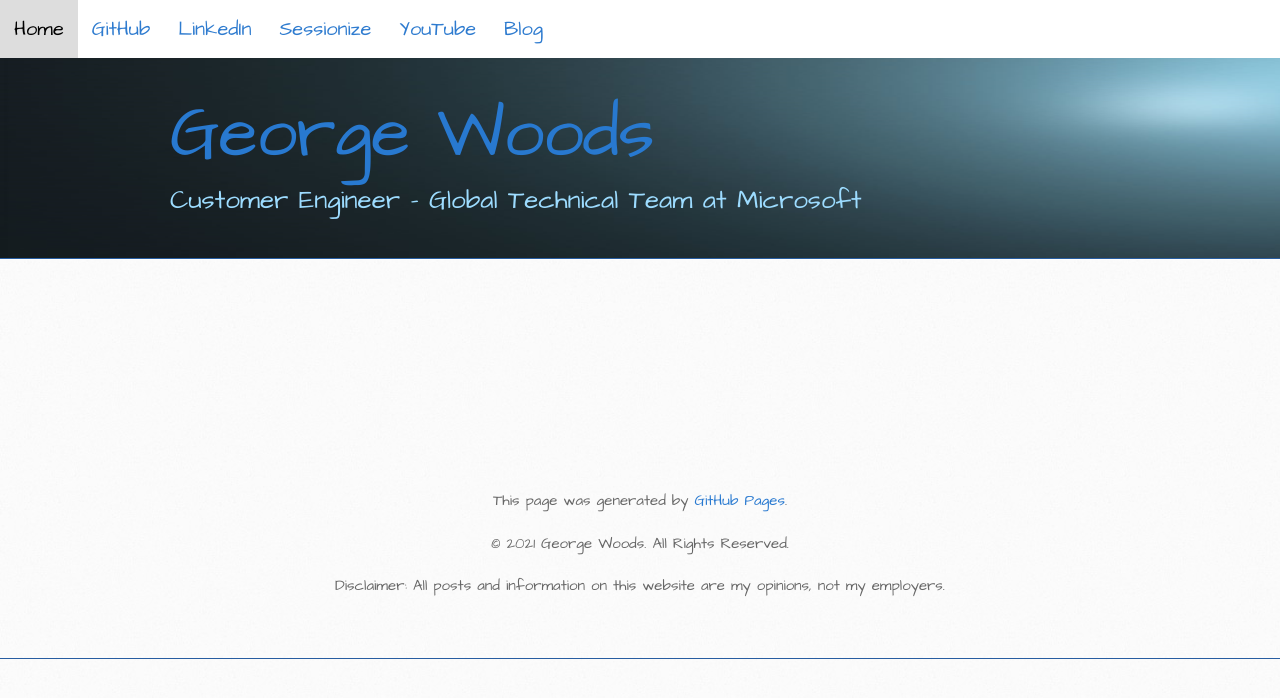
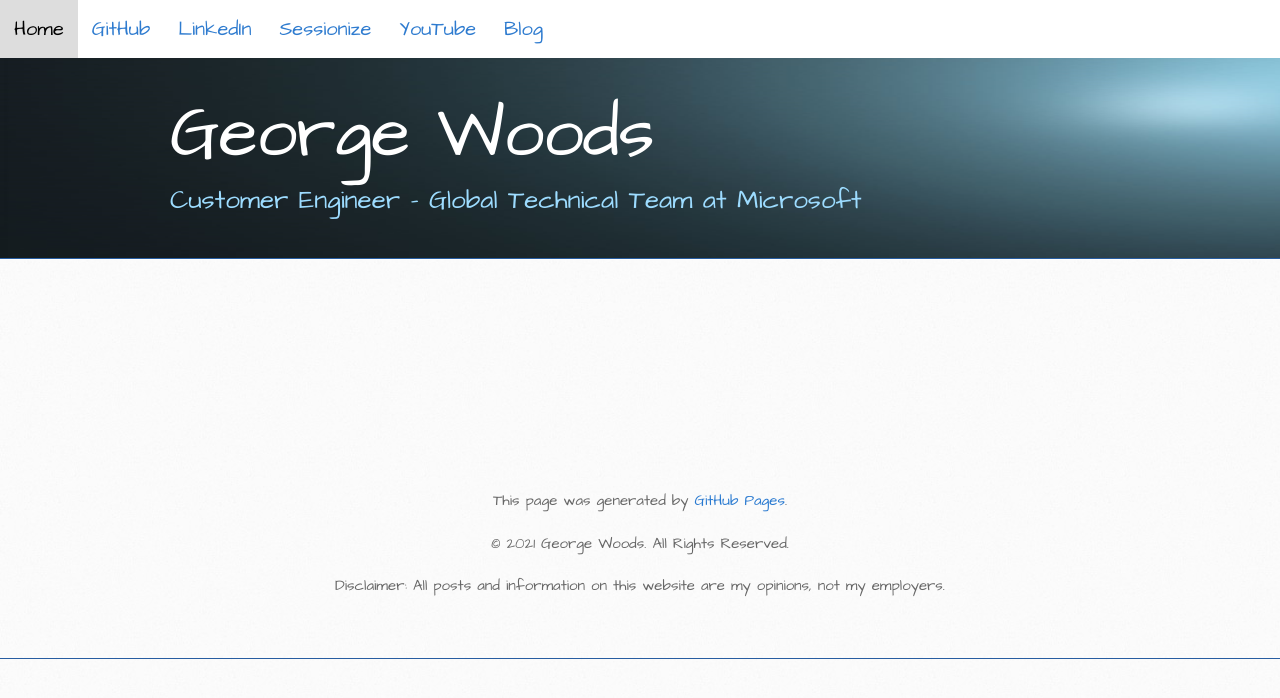
Before and after one commit to gvwoods/gvwoods.github.io, a Jekyll site: the page built from report-test.md, in a window 1280 px wide. Shown: the top 698 px of the page. Built offline with Jekyll 4.4.1, drawn with Linux system fonts in a browser that asks for light colours.

Commit message:
Update default.html

```diff
--- a/_layouts/default.html
+++ b/_layouts/default.html
@@ -28,7 +28,7 @@
        </div>
     <header>
       <div class="inner">
-        <h1><a href="https://georgevwoods.com/" style="color=#fff">George Woods</a></h1>
+        <h1>George Woods</h1>
         <h2>Customer Engineer - Global Technical Team at Microsoft</h2>
         </div>
     </header>
```
